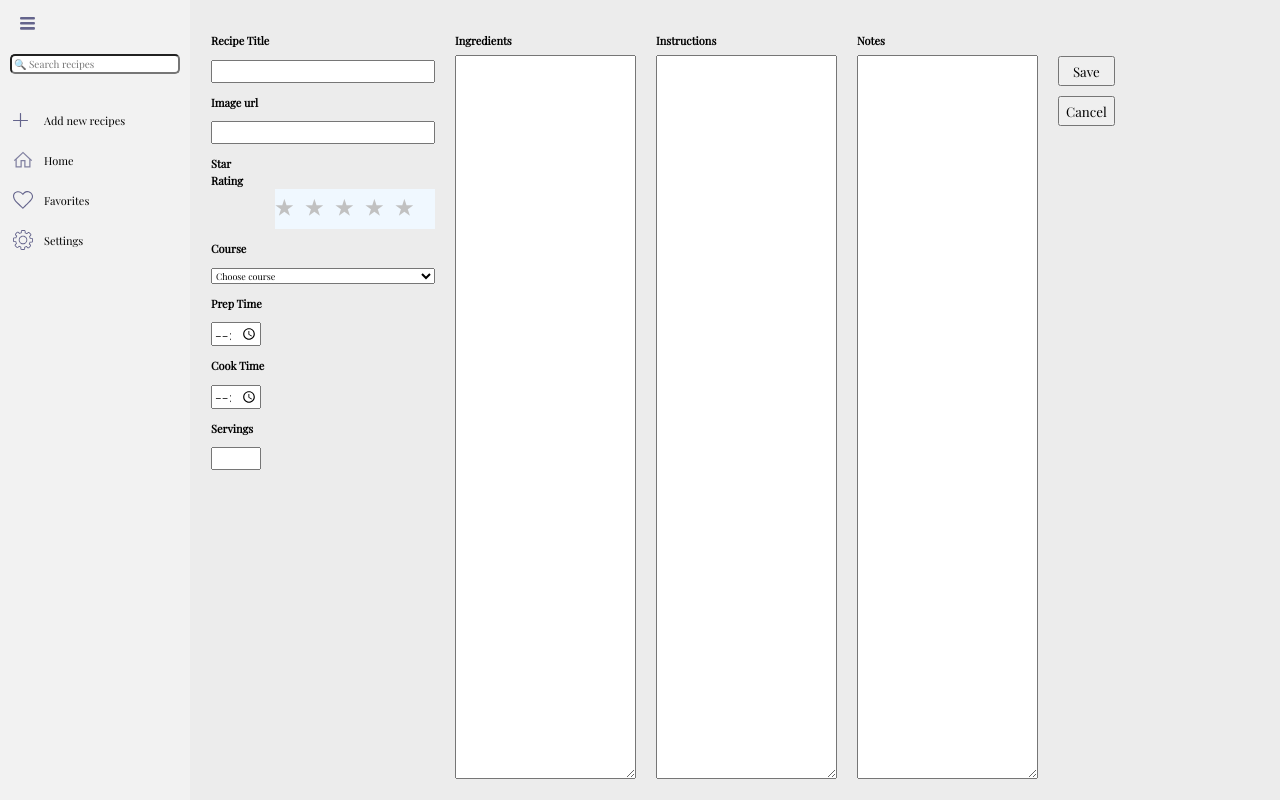
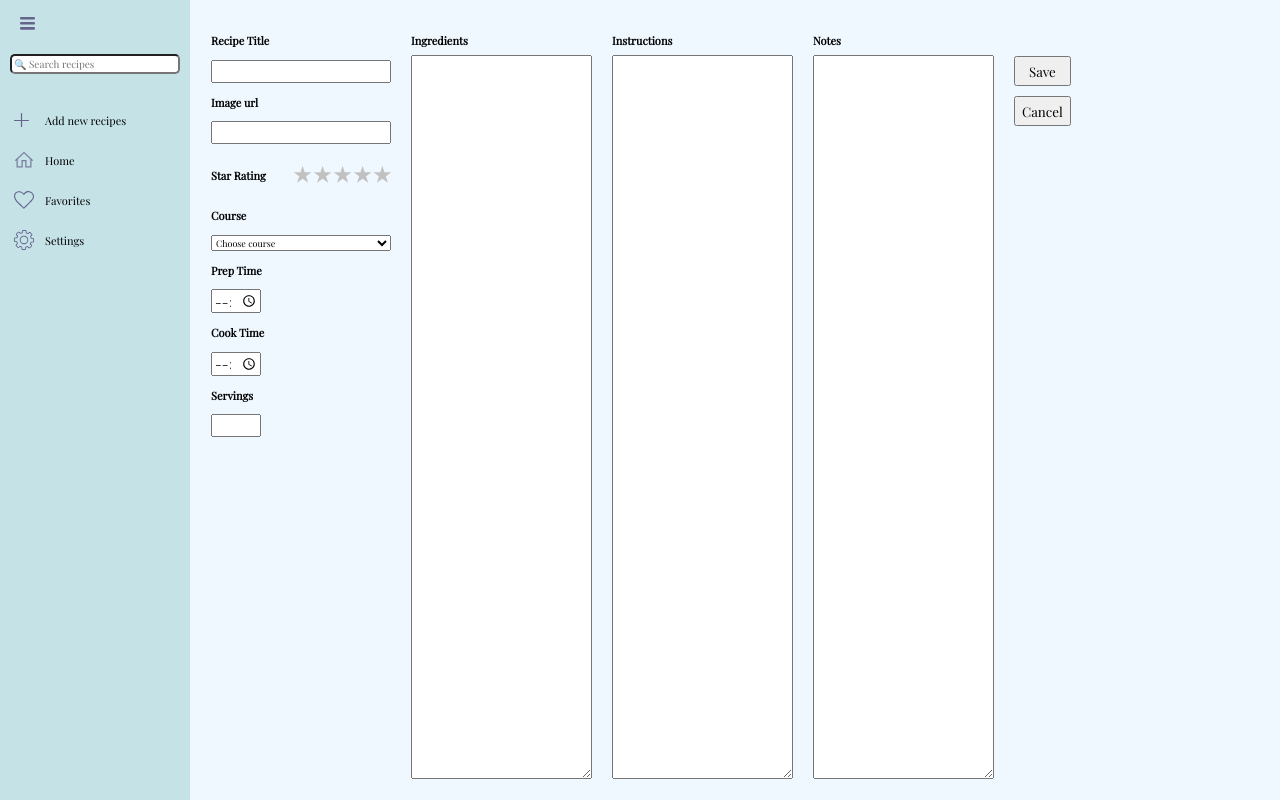
Before and after one commit to carolarruda/recipe-keeper, a React (Create React App) app: page /add-new-recipe in a window 1280 px wide. Shown: the top 800 px of the page. Built offline with nearby package versions, Linux system fonts and the light colour scheme; data requests are answered from the project's data file; a web font is replaced by a local one.

Commit message:
finished recipe view

```diff
--- a/src/App.js
+++ b/src/App.js
@@ -24,9 +24,9 @@ function App() {
       <SideBar className="nav-container" />
       <Routes>
         <Route path='/'
-        element={<Main className="main-container" recipes={recipes}/>}/>
+        element={<Main className="main-container" recipes={recipes} />}/>
         <Route path='/add-new-recipe'
-        element={<NewRecipe />}/>
+        element={<NewRecipe setRecipes={setRecipes} recipes={recipes}/>}/>
         <Route path='/:id'
         element={<RecipeView recipes={recipes} />}/>
       </Routes>
--- a/src/components/NewRecipe/style.css
+++ b/src/components/NewRecipe/style.css
@@ -9,7 +9,7 @@
 .big-container {
   justify-content: left;
   border: solid 1px transparent;
-  background-color: rgb(236, 236, 236);
+  background-color:rgb(240, 248, 255);
   width: 100vw;
   height: 100vh;
   display: grid;
--- a/src/components/RecipeView/style.css
+++ b/src/components/RecipeView/style.css
@@ -1,15 +1,14 @@
 .grid-container {
   display: grid;
   grid-template:
-    "content content" 220px
-    "top top" 0.5fr
+    "content content" 200px
+    "top top" 0.1fr
     "left right" 2fr
     "bottom bottom" 0.5fr/
     1fr 2fr;
 }
 
 .content {
-  background-color: antiquewhite;
   grid-area: content;
   background-size: cover;
   background-position: 0px;
@@ -17,24 +16,50 @@
 }
 
 .top {
-  background-color: beige;
+
     grid-area: top;
     display: grid;
+    position: relative;
     grid-template:
       "title right-side" 1fr
-    "subtitle right-side" 1fr/
+      "subtitle right-side" 0.5fr/
       2fr 1fr;
   }
 
+  .top::after {
+    content: "";
+    position: absolute;
+    bottom: 0;
+    left: calc(10%);
+    width: calc(80%);
+    border-bottom: 1px solid rgb(0, 0, 0);
+  }
+
+
+
 .left {
-  background-color: bisque;
+  background-color: rgb(240, 248, 255);
   grid-area: left;
+  padding-top: 20px;
 }
 
 .right {
   background-color: rgb(240, 248, 255);
   grid-area: right;
+  padding-top: 20px;
+
 }
+
+.right::after {
+    content: "";
+    position: absolute;
+    bottom: 0;
+    bottom: calc(20%);
+    height: calc(50%);
+    border-left: 1px solid rgb(0, 0, 0);
+  }
+
+
 
 .bottom {
   background-color: rgb(197, 221, 221);
@@ -43,16 +68,15 @@
   background-position: 0px;
   background-image: url("https://images.unsplash.com/photo-1596040033229-a9821ebd058d?ixlib=rb-4.0.3&ixid=M3wxMjA3fDB8MHxwaG90by1wYWdlfHx8fGVufDB8fHx8fA%3D%3D&auto=format&fit=crop&w=1740&q=80");
   filter: blur(0.8px);
-  filter: grayscale(30%);
+  filter: grayscale(2 0%);
 }
 
 .title {
   display: grid;
   grid-area: title;
   background-color: rgb(240, 248, 255);
-  padding-left: 20px;
-  padding-top: 20px;
-  /* font-style: italic; */
+  padding-left: 90px;
+  padding-top: 40px;
   font-weight: 600;
   font-size: 2.3rem;
   color: rgb(35, 31, 28);
@@ -74,7 +98,7 @@
     1fr 1fr;
 }
 
-.rating {
+.score {
   grid-area: rating;
   background-color: rgb(240, 248, 255);
   display: grid;
@@ -106,3 +130,24 @@
     font-size: 22px;
 
 }
+
+.ingredients {
+    font-size: 16px;
+    margin: 10px;
+}
+
+h1 {
+    margin: 10px;
+    display: grid;
+    text-align: center;
+}
+
+.instructions {
+    font-size: 20px;
+    margin: 15px;
+}
+
+.notes {
+    font-size: 14px;
+    padding-right: 5px;
+}
--- a/src/components/SideBar/style.css
+++ b/src/components/SideBar/style.css
@@ -1,7 +1,7 @@
 
 .nav-container {
     /* padding-top: 40px; */
-    background-color: rgb(242, 242, 242);
+    background-color: rgb(197, 226, 231);
     min-height: 100vh;
     display: grid;
     grid-template-rows: 50px 50px 50px;
@@ -51,7 +51,7 @@
     cursor: pointer;
     font-size: 13px;
     color: rgb(33, 33, 33);
-    border-left: 3px solid transparent;
+    border-left: 4px solid transparent;
     height: 40px;
     padding-left: 10px;
 
@@ -59,14 +59,15 @@
     }
 
     .btn-add:hover {
-      border-left: 3px solid orangered;
-      background-color: rgb(218,218,218);
+      border-left: 4px solid #3e8092;
+      background-color: rgb(158, 205, 212);
       cursor: pointer;
+      color: white;
     }
 
 
     .btn-add:active {
-      box-shadow: inset 0px 3px 7px #d6d6e7;
+      box-shadow: inset 0px 3px 7px transparent;
       transform: translateY(2px);
     }
 
--- a/src/db/db.json
+++ b/src/db/db.json
@@ -3,28 +3,67 @@
     {
       "title": "Tomato Salad",
       "photo": "https://images.unsplash.com/photo-1623855244069-3594654e5e42?ixlib=rb-4.0.3&ixid=M3wxMjA3fDB8MHxwaG90by1wYWdlfHx8fGVufDB8fHx8fA%3D%3D&auto=format&fit=crop&w=1287&q=80",
-      "rating": "1",
+      "rating": "5",
       "course": "entree",
       "prep": "00:10",
       "cook": "00:50",
       "servings": "4",
-      "ingredients": "4 ripe tomatoes (180g/ 6oz each) (Note 1)\n1 1/2 tsp finely minced eschalots (US: shallots) (Note 2)\n1/2 tsp finely minced garlic (use a knife, not garlic press)\n1 tbsp white wine vinegar (Note 3)\n3 tbsp extra virgin olive oil\n3/4 tsp cooking / kosher salt\n2 pinches white pepper\n1 1/2 tbsp finely sliced basil leaves ,",
+      "ingredients": "4 ripe tomatoes (180g/ 6oz each) (Note 1)\n1 1/2 tsp finely minced eschalots (US: shallots) (Note 2)\n1/2 tsp finely minced garlic (use a knife, not garlic press)\n1 tbsp white wine vinegar (Note 3)\n3 tbsp extra virgin olive oil\n3/4 tsp cooking / kosher salt\n2 pinches white pepper\n1 1/2 tbsp finely sliced basil leaves",
       "instructions": "    Cut the tomatoes into 8 or 10 wedges, cutting out the core. Place in a large bowl.\n    Sprinkle over eschallots, garlic, salt and pepper. Drizzle with olive oil and vinegar.\n    Gently toss to coat tomatoes. Add basil, toss again to disperse.\n    Pour into bowl and serve immediately! (Tip: Bread for mopping up the tomato juices is on point).",
       "notes": "",
       "id": 1
     },
     {
-      "title": "Lasagna",
-      "photo": "https://media.gettyimages.com/id/168247005/pt/foto/lasanha.jpg?s=612x612&w=0&k=20&c=HQDrIFbX7XpcQghxOW5qjNbIqq_AeMccq0tzg1QAVdo=",
-      "rating": "1",
+      "title": "Creamy Vegan Harissa Pasta",
+      "photo": "https://cdn.pickuplimes.com/cache/a1/c6/a1c6de57c148dc9f7159fc94c4d67727.jpg",
+      "rating": "2",
       "course": "main",
+      "prep": "00:05",
+      "cook": "00:10",
+      "servings": "4",
+      "ingredients": "\n    250 g dry linguine noodles\n    2 tsp (10 mL) olive oil\n    1 medium onion, chopped\n    3 cloves garlic, minced\n    2 roasted red bell peppers from a jar, chopped\n    2 cups (60 g) fresh spinach, chopped\n    1½ Tbsp (25 g) tomato paste\n    1 vegetable bouillon cube, crushed\n    2 Tbsp (30 mL) harissa sauce†\n    1 Tbsp (3 g) dried oregano\n    ½ tsp paprika powder\n    ¼ tsp salt, plus more to taste\n    1 cup (240 mL) soy cooking cream\n    1 cup (134 g) frozen green peas\n    3 Tbsp (7 g) nutritional yeast flakes\n    3 Tbsp (25 g) roasted pine nuts\n    ½ lemon, zested, juiced\n",
+      "instructions": "\n    Cook the pasta according to the package instructions, draining it 1 minute before it's al dente. Just before draining, reserve ½ cup (120 mL) of the pasta cooking water.\n    To a sauté pan on high heat, add the olive oil. While the oil heats up, chop the onion and add it to the pan to cook for 4 - 5 minutes. Meanwhile, continue with the next step.\n    Mince the garlic, and chop the roasted red bell peppers and spinach.\n    Add the garlic to the pot to cook for 2 minutes, stirring often. When lightly golden, add in the tomato paste, bouillon cube, harissa, oregano, paprika powder, and salt, and cook this for another 2 minutes.\n    Add the reserved pasta cooking water to the pan, then drain the pasta.\n    Add the drained pasta to the pan as well, along with all the remaining ingredients: the cooking cream, peas, nutritional yeast, pine nuts, bell pepper, and spinach.\n    Once heated through, add some lemon zest (optional) and squeeze over the lemon juice. Garnish and enjoy!\n",
+      "notes": " Harissa offers a deep tangy and spicy flavour, so add less if you'd prefer less heat.",
+      "id": 2
+    },
+    {
+      "title": "Spicy Garlic Wok Noodles",
+      "photo": "https://cdn.pickuplimes.com/cache/80/c2/80c2d3cabea2ca8f15a8e9f7ed80f990.jpg",
+      "rating": "2",
+      "course": "",
       "prep": "",
       "cook": "",
-      "servings": "8",
-      "ingredients": "",
-      "instructions": "",
-      "notes": "",
-      "id": 2
+      "servings": "",
+      "ingredients": "Seasoned tofu\n2 Tbsp(30 mL) azeite\n650 g tofu (cortado em cubos) \n2 Tbsp (30 ml) ketjap manis\n\nStir fry\n1 Tbsp (15 ml) óleo de sésamo\n6 chalotas médias picadas\n10 dentes de alho picado \n2 bróculos \n370 g ramen noodles\n2 pimentão vermelho picado\n2 cups (298 g) tomate-cereja\n4 Tbsp (60 ml) molho de soja dark\n4 Tbsp (60 mL) sambal oelek, ",
+      "instructions": "Numa panela grande em lume alto, adicione o azeite. Quando estiver quente, adicione o tofu. Mexa a cada poucos minutos, com cuidado para  o tofu não se desfazer. Quando estiver levemente dourado em todos os lados, adicione o ketjap, misture bem e retire do lume.\nNuma frigideira ou wok em lume médio-alto, adicione o óleo de sésamo, as chalotas, o alho e os bróculos e cozinhe por 6 minutos.\n Cozinhe a massa de acordo com as instruções da embalagem. O ideal é escorrer quando o macarrão estiver a 2 minutos de ficar al dente*. Passe o macarrão em água fria.\n Adicione o macarrão escorrido à panela com o brócolis. Adicione também o tofu, pimentão, tomate, molho de soja e sambal. Misture bem e aqueça até que o macarrão esteja totalmente cozido.\nDecore com sementes de sésamo e sirva!",
+      "notes": "Sirva com cebolinho a gosto \nWebsite: Pick up Limes \nhttps://www.pickuplimes.com/recipe/spicy-garlic-wok-noodles-213",
+      "id": 3
+    },
+    {
+      "title": "Chocolate Quente",
+      "photo": "https://joyfoodsunshine.com/wp-content/uploads/2020/11/homemade-hot-chocolate-recipe-4.jpg",
+      "rating": "5",
+      "course": "dessert",
+      "prep": "00:20",
+      "cook": "02:00",
+      "servings": "4",
+      "ingredients": "2 cup leite (gordo)\n30 ml cacau em pó\n30 ml açúcar \n¼ cup de pedaços de chocolate\n0,6 ml tsp extracto de baunilha\n",
+      "instructions": "Coloque o leite, o cacau em pó e o açúcar numa panela pequena. Aqueça em lume médio/médio-baixo, mexendo sempre, até aquecer (mas sem ferver). Adicione as gotas de chocolate e bata constantemente até que o chocolate derreta. Adicione o extrato de baunilha, sirva imediatamente.",
+      "notes": "Sirva com chatili e mashmallows, raspe chocolate\nWebsite: \nhttps://celebratingsweets.com/homemade-hot-chocolate/#recipe",
+      "id": 4
+    },
+    {
+      "title": "Bolonhesa de Soja",
+      "photo": "https://auchaneeu.auchan.pt/content/uploads/2021/05/AE_FL_bolonhesa_soja.jpg",
+      "rating": "2",
+      "course": "main",
+      "prep": "00:30",
+      "cook": "00:20",
+      "servings": "6",
+      "ingredients": "soja granulada (500g);\n1 cebola picada;\n3 dentes de alho picados;\n2 cup de polpa de tomate;\n1 pimento amarelo;\n1 pimento vermelho;\nOrégãos a gosto;\nPimenta a gosto;\nPaprika a gosto;\nSal a gosto;",
+      "instructions": " Cozinhar a soja seguindo as instruções do pacote\n Faça um refogado com a cebola e os dentes de alho até ficarem translucidos.\n Adicione a soja, a polpa de tomate, os pimentos e os temperos. Deixe cozinhar mais alguns minutos.\nRetificar os temperos e já está. ",
+      "notes": "Sirva com massa (penne, esparguete ou outra que desejar)",
+      "id": 5
     }
   ]
 }
```
Also changed, not shown: src/components/NewRecipe/index.js (+154 -55 lines), src/components/RecipeView/index.js (+38 -15 lines). Lines whose indentation alone changed are shown as unchanged.
